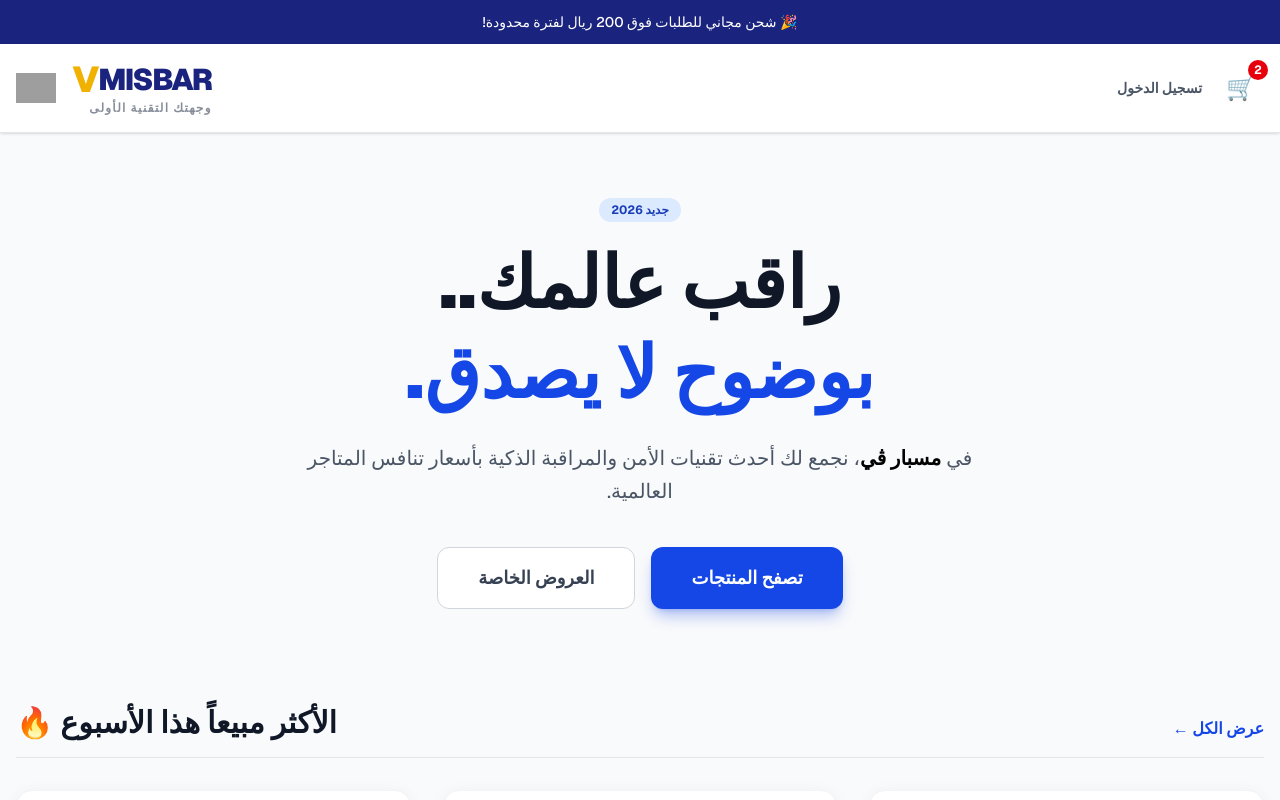
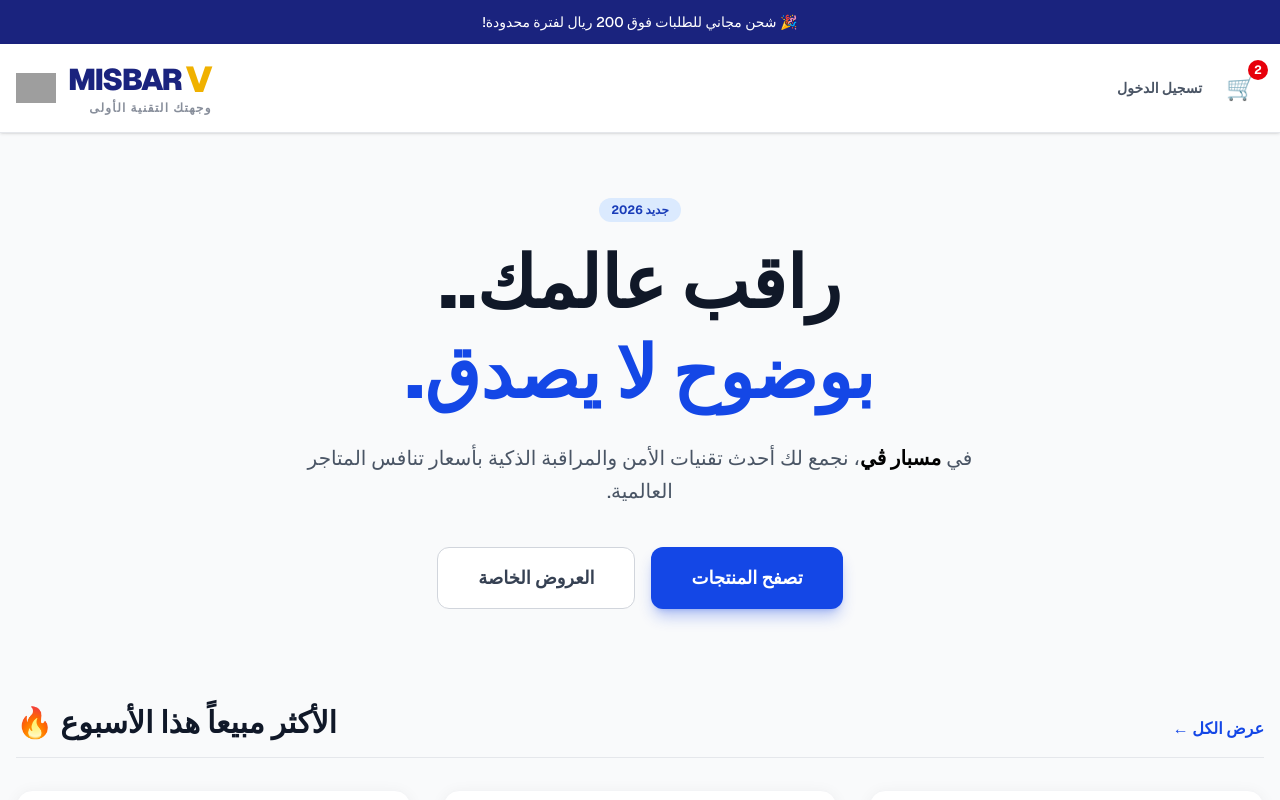
Before and after one commit to ahmadphd1-hue/msibar-v, a Next.js app: page / in a window 1280 px wide. Shown: the top 800 px of the page. Built offline with nearby package versions, Linux system fonts and the light colour scheme; grey boxes are pictures that could not be loaded.

Commit message:
fix logo direction

```diff
--- a/app/page.tsx
+++ b/app/page.tsx
@@ -2,16 +2,16 @@ export default function Home() {
   return (
     <div className="min-h-screen bg-gray-50 font-sans text-right text-gray-900" dir="rtl">
 
-      {/* 1. شريط الإلحاح العلوي (أزرق غامق للثقة + خط عريض) */}
+      {/* 1. شريط الإلحاح العلوي */}
       <div className="bg-[#1a237e] text-white text-center py-3 text-sm font-medium">
         🎉 شحن مجاني للطلبات فوق 200 ريال لفترة محدودة!
       </div>
 
-      {/* 2. الهيدر (رأس الصفحة) - أبيض نظيف */}
+      {/* 2. الهيدر (رأس الصفحة) - التعديل هنا تم */}
       <header className="bg-white border-b border-gray-200 sticky top-0 z-40 shadow-sm">
         <div className="container mx-auto px-4 py-4 flex justify-between items-center">
 
-          {/* أزرار اليسار */}
+          {/* أزرار اليسار (السلة) */}
           <div className="flex gap-4 items-center">
             <button className="relative p-2 hover:bg-gray-100 rounded-full transition-colors group">
               <span className="text-2xl">🛒</span>
@@ -22,11 +22,12 @@ export default function Home() {
             </button>
           </div>
 
-          {/* اسم المحل + اللوجو */}
+          {/* اسم المحل + اللوجو (تم تعديل الترتيب) */}
           <div className="flex items-center gap-3">
             <div className="text-right">
-              <h1 className="text-3xl font-black text-[#1a237e] tracking-tighter uppercase flex items-center justify-end">
-                MISBAR <span className="text-yellow-500 text-4xl ml-1">V</span>
+              {/* هنا حطينا dir="ltr" عشان الاسم ينكتب صح من اليسار لليمين */}
+              <h1 className="text-3xl font-black text-[#1a237e] tracking-tighter uppercase flex items-center gap-1" dir="ltr">
+                MISBAR <span className="text-yellow-500 text-4xl">V</span>
               </h1>
               <p className="text-xs font-bold text-gray-500 tracking-widest opacity-80">
                 وجهتك التقنية الأولى
@@ -43,7 +44,7 @@ export default function Home() {
         </div>
       </header>
 
-      {/* 3. قسم الواجهة (Hero) - نظيف وبسيط مثل أبل */}
+      {/* 3. قسم الواجهة (Hero) */}
       <main className="container mx-auto px-4 py-16 text-center">
 
         <div className="max-w-4xl mx-auto">
@@ -69,7 +70,7 @@ export default function Home() {
           </div>
         </div>
 
-        {/* 4. قسم المنتجات (تصميم الكروت الاحترافي) */}
+        {/* 4. قسم المنتجات */}
         <div className="mt-24 text-right">
           <div className="flex justify-between items-end mb-8 border-b border-gray-200 pb-4">
              <button className="text-blue-700 font-bold hover:underline">عرض الكل ←</button>
@@ -141,7 +142,7 @@ export default function Home() {
 
       </main>
 
-      {/* 4. التذييل (Footer) - بسيط */}
+      {/* 4. التذييل (Footer) */}
       <footer className="bg-white border-t border-gray-200 mt-20 py-12">
         <div className="container mx-auto px-4 text-center">
           <p className="text-gray-500 text-sm">
```
